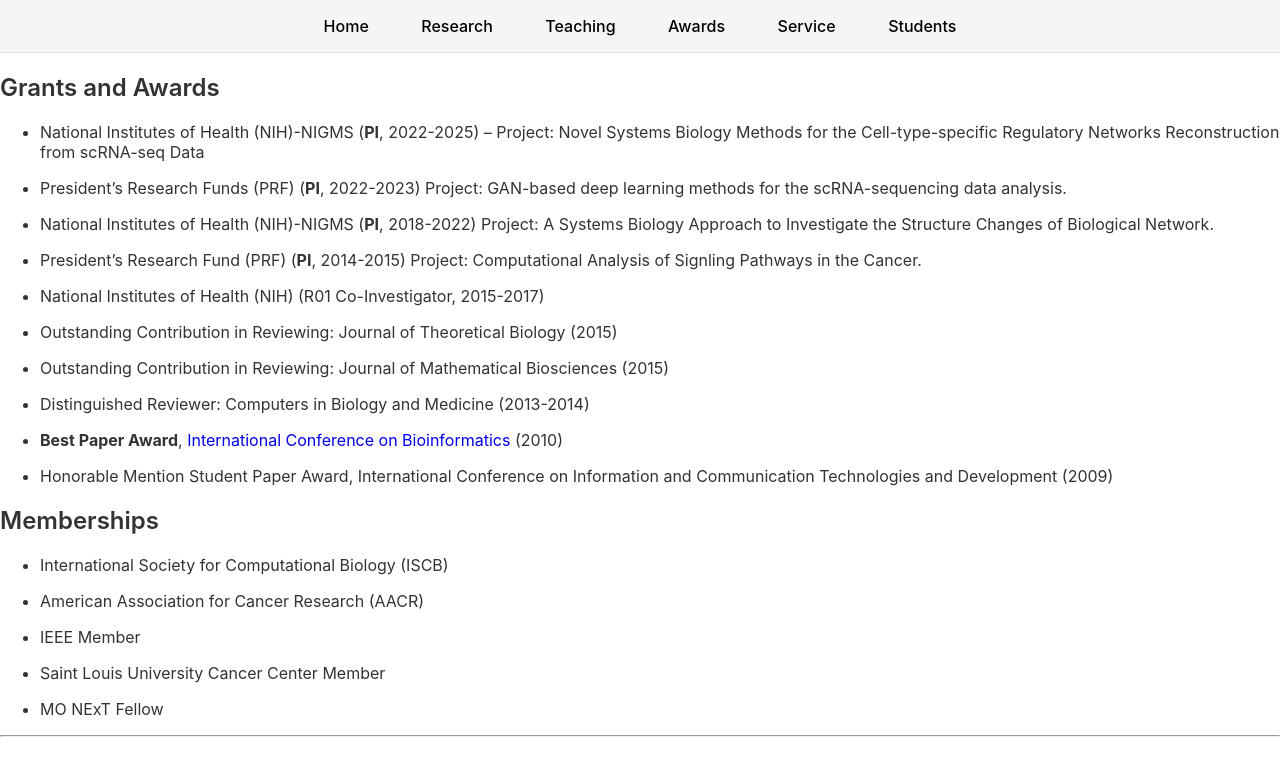
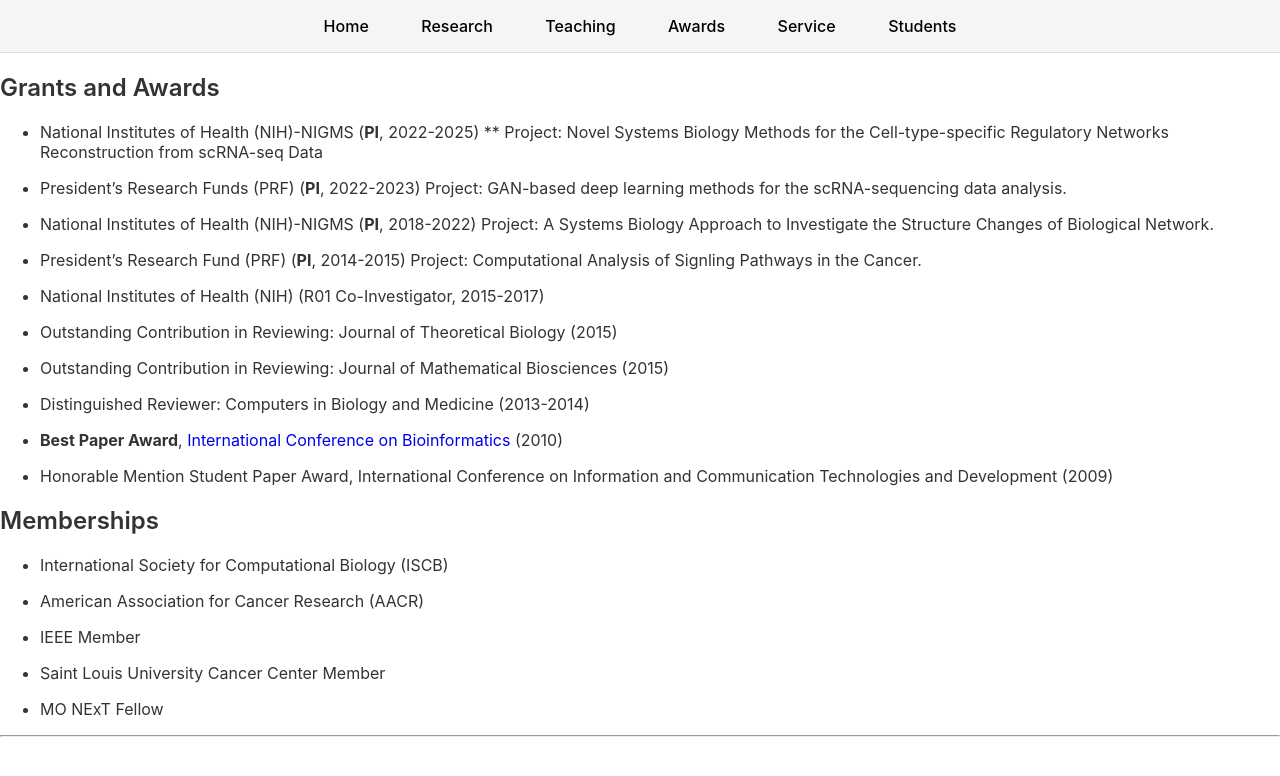
Before and after one commit to GongData/gongData.github.io, a Jekyll site: the page built from _pages/Awards.md, in a window 1280 px wide. Shown: the top 776 px of the page. Built offline with Jekyll 4.4.1, drawn with Linux system fonts in a browser that asks for light colours.

```diff
--- a/_pages/Awards.md
+++ b/_pages/Awards.md
@@ -7,7 +7,7 @@ permalink: /Awards/
 ## Grants and Awards ##
 
 - National Institutes of Health (NIH)-NIGMS (<b>PI</b>, 2022-2025)
-  -- Project: Novel Systems Biology Methods for the Cell-type-specific Regulatory Networks Reconstruction from
+  ** Project: Novel Systems Biology Methods for the Cell-type-specific Regulatory Networks Reconstruction from
 scRNA-seq Data
 
 - President's Research Funds (PRF)  (<b>PI</b>, 2022-2023)
```
